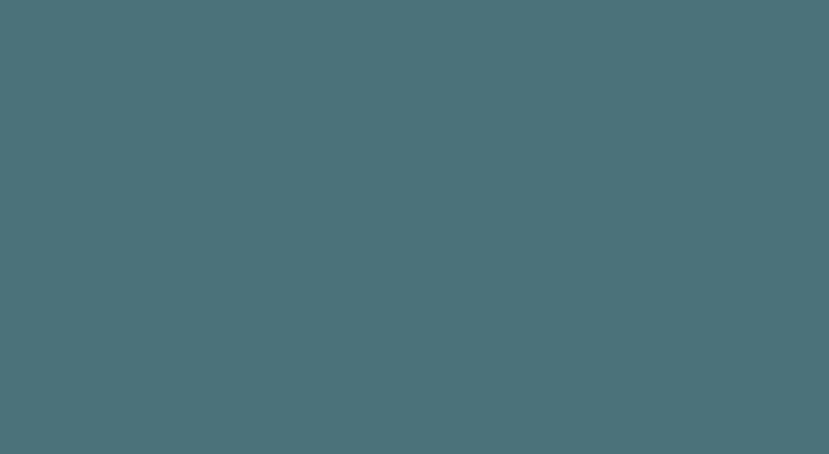
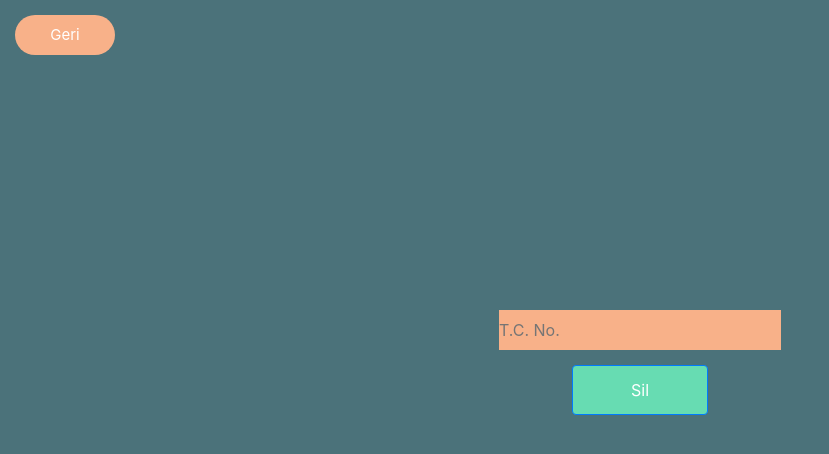
Before and after one commit to ghyathmoussa/student_system, a React (Create React App) app in the folder client/: page /DeleteStudentfromCourse in a window 1280 px wide. Before the commit this address had no page. Shown: the top 454 px of the page, without its empty margins (0-829 px from the left). Built offline with nearby package versions, Linux system fonts and the light colour scheme.

Commit message:
ogrenci dersten silme

```diff
--- a/client/src/App.js
+++ b/client/src/App.js
@@ -10,7 +10,7 @@ import DeleteStudent from "./pages/DeleteStudent";
 import EnrollInCourse from "./pages/EnrollInCourse"
 import ListBranches from "./pages/ListBranches";
 import Installment from './pages/Installment';
-
+import DeleteStudentfromCourse from './pages/DeleteStudentfromCourse';
 function App() {
   return (
     <BrowserRouter>
@@ -20,6 +20,7 @@ function App() {
       <Route path="/studentSignUp" element={<StudentSignUp/>}></Route>
       <Route path="/listStudents" element={<ListStudents/>}></Route>
       <Route path="/deleteStudent" element={<DeleteStudent/>}></Route>
+      <Route path="/DeleteStudentfromCourse" element={<DeleteStudentfromCourse/>}></Route>
       <Route path="/enrollInCourse" element={<EnrollInCourse/>}></Route>
       <Route path="/listBranches" element={<ListBranches/>}></Route>
       <Route path="/installment" element={<Installment/>}></Route>
--- /dev/null
+++ b/client/src/pages/DeleteStudentfromCourse.js
@@ -0,0 +1,47 @@
+import React , {useState} from "react";
+import {Link} from "react-router-dom"
+
+
+import axios from "axios";
+const DeleteStudent = () => {
+  const [citizenId, setId] = useState([]);
+  const submitHandler = (e) =>{
+    e.preventDefault();
+    const data={
+      tc:  citizenId,
+    }
+    console.log(data);
+    axios.post("http://localhost:4000/delete-student-from-course", data).then((response) => {
+        console.log(response)
+        if(response.data.affectedRows==0){
+          alert("Ogrenci bulunmadi")
+        }
+        else{
+          alert("Ogrenci basariyla silendi")
+        }
+        //window.location.reload()
+    }).catch((error)=>{
+      console.log(error)
+      alert("Hatali TC numara!")
+      //window.location.reload()
+    });
+  }
+
+  return (
+    <div>
+        <div className="deleteStudent">
+        <Link to="/mainPage"><button id="backButton" type="button" class="btn btn-primary btn-lg">Geri</button></Link>
+                <div className="deleteForm">
+                <form  id="deleteForm" onSubmit={submitHandler}>
+                    <input type="text" className="myinput" required placeholder="T.C. No." onChange = { e => setId(e.target.value)}/>
+                    <input id="deleteButton" type="submit"  value="Sil" className="btn btn-primary mybtn" />
+                </form>
+            </div>
+        </div>
+    </div>
+
+  )
+
+};
+
+export default DeleteStudent;
--- a/client/src/pages/MainPage.js
+++ b/client/src/pages/MainPage.js
@@ -15,7 +15,7 @@ const MainPage = () => {
                     </div>
                     <div className="right-container">
                     <Link to="/enrollInCourse"><button type="button" class="btn btn-primary btn-lg">Öğrenciyi Kursa Ekle</button></Link>
-                    <Link to="/deleteStudent"><button type="button" class="btn btn-primary btn-lg">Öğrenciyi Kurstan Sil</button></Link>
+                    <Link to="/DeleteStudentfromCourse"><button type="button" class="btn btn-primary btn-lg">Öğrenciyi Kurstan Sil</button></Link>
                     <Link to="/installment"><button type="button" class="btn btn-primary btn-lg">Taksit Al</button></Link>
                     <Link to="/"><button type="button" class="btn btn-primary btn-lg">Çıkış</button></Link>
 
```
Also changed, not shown: 2 other files (tests, documents, lock files or other folders).
